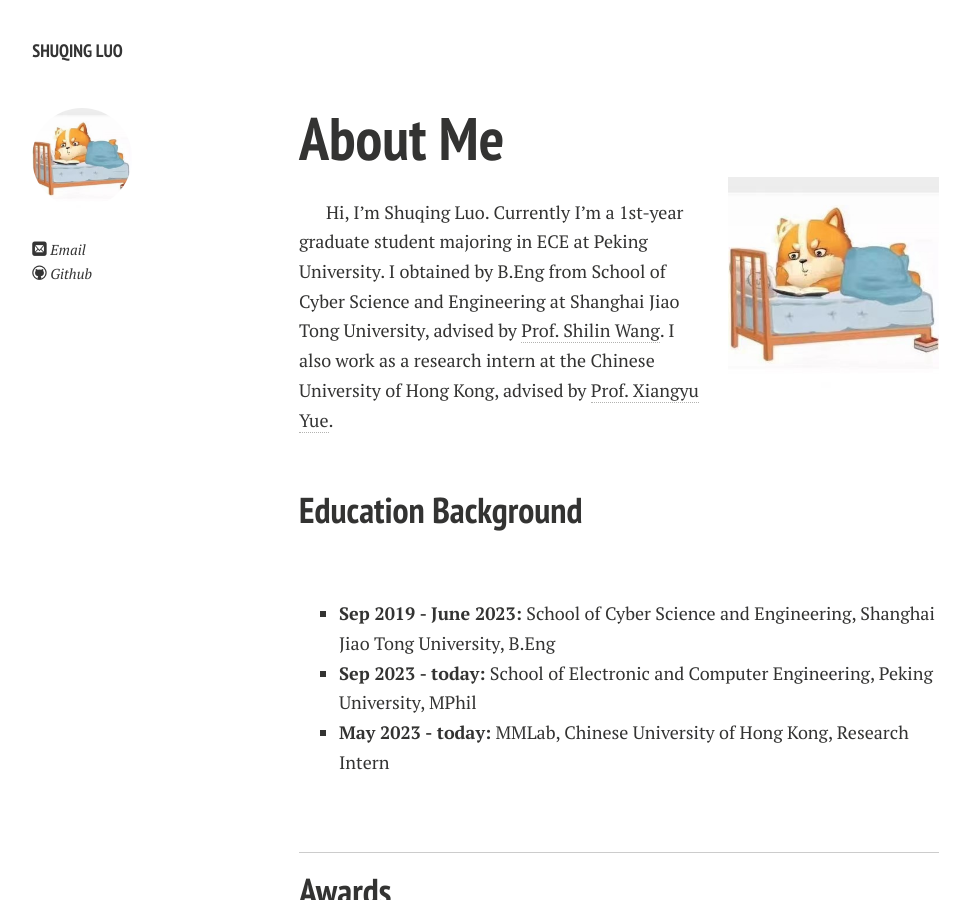
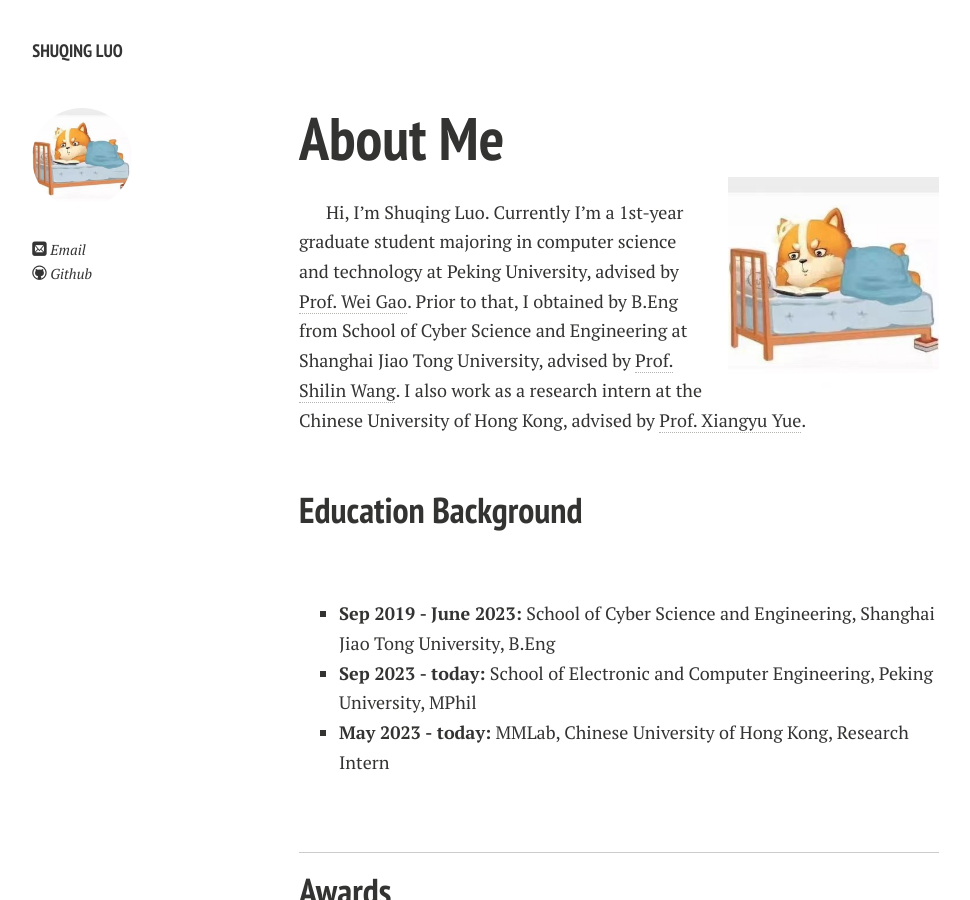
Before and after one commit to luoshuqing2001/luoshuqing2001.github.io, a Jekyll site: the page built from index.md, in a window 1280 px wide and 900 px high. Shown: the whole window, without its empty margins (21-991 px from the left). Built offline with Jekyll 4.4.1, drawn with Linux system fonts in a browser that asks for light colours; nearby versions of some CDN libraries; comment, search, counter and statistics services are not loaded; a style sheet for code colours, icons or effects is not loaded; our own code applies the rules of GitHub Pages for plain Markdown files; part of the change alters nothing that is shown.

Commit message:
Update index.md
test

```diff
--- a/index.md
+++ b/index.md
@@ -8,7 +8,7 @@ layout: page
 
 <br>
 
-Hi, I'm Shuqing Luo. Currently I'm a 1st-year graduate student majoring in ECE at Peking University. I obtained by B.Eng from School of Cyber Science and Engineering at Shanghai Jiao Tong University, advised by [Prof. Shilin Wang](https://infosec.sjtu.edu.cn/DirectoryDetail.aspx?id=122). I also work as a research intern at the Chinese University of Hong Kong, advised by [Prof. Xiangyu Yue](https://xyue.io/).
+Hi, I'm Shuqing Luo. Currently I'm a 1st-year graduate student majoring in computer science and technology at Peking University, advised by [Prof. Wei Gao](https://gaowei262.github.io/). Prior to that, I obtained by B.Eng from School of Cyber Science and Engineering at Shanghai Jiao Tong University, advised by [Prof. Shilin Wang](https://infosec.sjtu.edu.cn/DirectoryDetail.aspx?id=122). I also work as a research intern at the Chinese University of Hong Kong, advised by [Prof. Xiangyu Yue](https://xyue.io/).
 
 <br>
 
@@ -77,8 +77,9 @@ I'm interested in generative model and multi-modal learning. Besides, I'm also i
 
 <br>
 
-- Jiaxin Song
-- Zihan Liu
-- Bowen Qu
+- [Jiaxin Song](https://sjxer723.github.io/)
+- [Zihan Liu](https://github.com/zhliuworks)
+- [Bowen Qu](https://github.com/Coobiw)
+- [Liuzhenghao Lv](https://github.com/Lyu6PosHao)
 
 <br>
```
